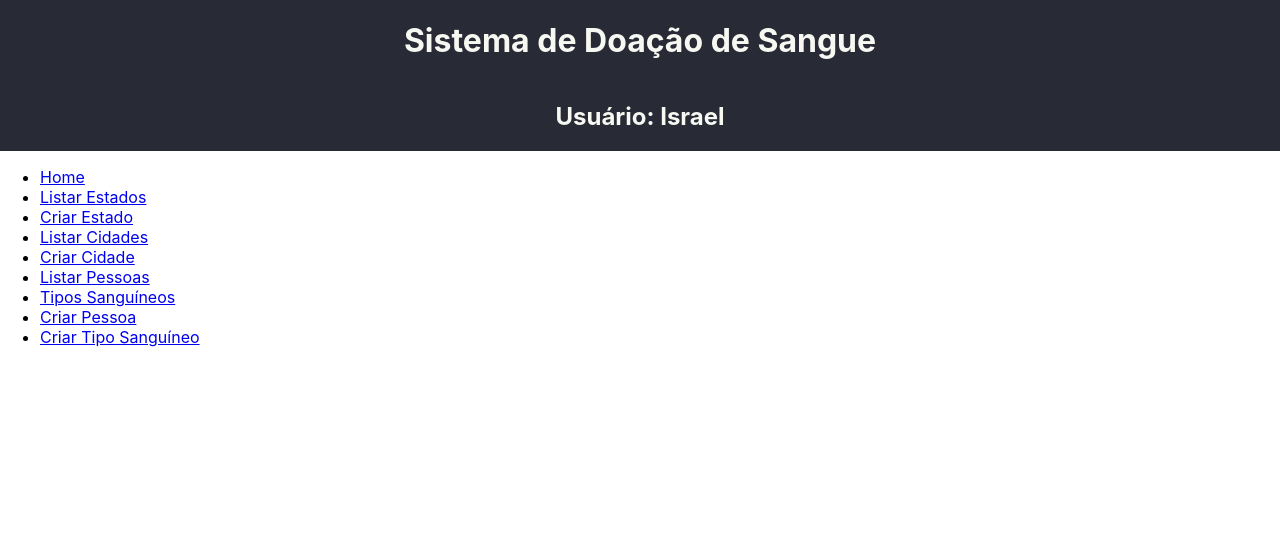
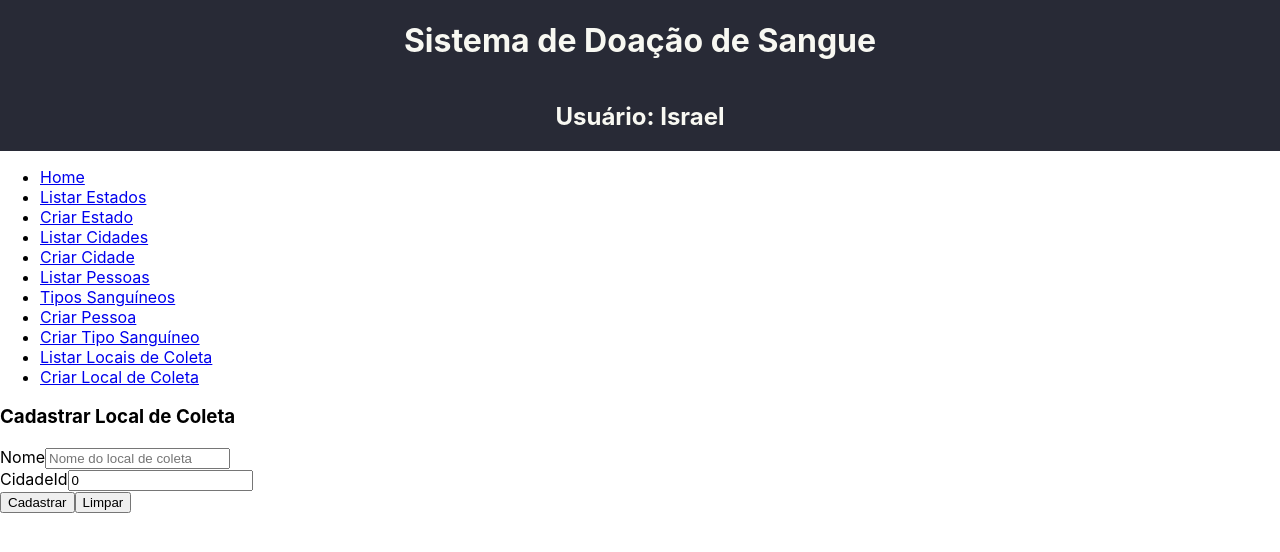
Before and after one commit to UFOP-CSI477/2022-01-atividades-imdoamaral, a React (Create React App) app in the folder Atividades/atividade-pratica-02/web/: page /locais-coleta/create in a window 1280 px wide. Shown: the top 552 px of the page. Built offline with nearby package versions, Linux system fonts and the light colour scheme; no server answers.

Commit message:
(react) Adiciona Create e List - Local Coleta

```diff
--- /dev/null
+++ b/Atividades/atividade-pratica-02/web/src/components/locais_coleta/CreateLocalColeta.tsx
@@ -0,0 +1,80 @@
+import { useEffect, useState } from "react";
+import { useNavigate } from "react-router-dom";
+import api from "../../services/api";
+import { CidadeModel } from "../cidades/ListCidades";
+
+const CreateLocalColeta = () => {
+
+    const navigate = useNavigate();
+
+    const [ nome, setNome ] = useState('');
+    const [ cidadeId, setCidadeId ] = useState(0);
+
+    const [ cidades, setCidades ] = useState<CidadeModel[]>([]);
+
+    useEffect(() => {
+        api.get('/cidades')
+            .then(response => {
+                setCidades(response.data);
+            });
+    });
+
+    const handleNewLocalColeta = async(event : React.FormEvent<HTMLFormElement>) => {
+
+        event.preventDefault();
+
+        const data = {
+            nome,
+            cidade_id: cidadeId
+        }
+
+        try {
+            await api.post('/locais-coleta', data);
+            navigate('/locais-coleta');
+
+        } catch (error) {
+            alert('Erro ao cadastrar o local de coleta.');
+            console.error(error);
+        }
+    }
+
+    return (
+
+        <div>
+            <h3>Cadastrar Local de Coleta</h3>
+
+            <form onSubmit={handleNewLocalColeta}>
+
+                <div>
+                    <label htmlFor="nome">Nome</label>
+                    <input
+                        type="text"
+                        name="nome"
+                        id="nome"
+                        value={nome}
+                        onChange={ event => setNome(event.target.value) }
+                        placeholder='Nome do local de coleta'
+                    />
+                </div>
+
+                <div>
+                    <label htmlFor="cidadeId">CidadeId</label>
+                    <input
+                        type="text"
+                        name="cidadeId"
+                        id="cidadeId"
+                        value={cidadeId}
+                        onChange={event => setCidadeId(parseInt(event.target.value))}
+                        placeholder='ID da cidade'
+                    />
+                </div>
+
+                <button type="submit">Cadastrar</button>
+                <button type="reset">Limpar</button>
+
+            </form>
+        </div>
+    )
+}
+
+export default CreateLocalColeta;
--- /dev/null
+++ b/Atividades/atividade-pratica-02/web/src/components/locais_coleta/ListLocaisColeta.tsx
@@ -0,0 +1,51 @@
+import { useEffect, useState } from "react";
+import api from "../../services/api";
+
+interface LocalColetaModel {
+    id: number;
+    nome: string;
+    cidade_id: number;
+}
+
+const ListLocaisColeta = () => {
+
+    const [ locaisColeta, setLocaisColeta ] = useState<LocalColetaModel[]>([]);
+
+    useEffect(() => {
+        api.get('/locais-coleta')
+            .then(response => {
+                setLocaisColeta(response.data);
+            });
+    });
+
+    return (
+
+        <div>
+
+            <table>
+
+                <thead>
+                    <tr>
+                        <th>Id</th>
+                        <th>Nome</th>
+                        <th>CidadeId</th>
+                    </tr>
+                </thead>
+
+                <tbody>
+                    { locaisColeta.map(item => (
+                        <tr>
+                            <td>{item.id}</td>
+                            <td>{item.nome}</td>
+                            <td>{item.cidade_id}</td>
+                        </tr>
+                    )) }
+                </tbody>
+
+            </table>
+
+        </div>
+    );
+}
+
+export default ListLocaisColeta;
--- a/Atividades/atividade-pratica-02/web/src/components/menu/Menu.tsx
+++ b/Atividades/atividade-pratica-02/web/src/components/menu/Menu.tsx
@@ -16,6 +16,8 @@ const Menu = () => {
                 <li><Link to='/tipos-sanguineos'>Tipos Sanguíneos</Link></li>
                 <li><Link to='/pessoas/create'>Criar Pessoa</Link></li>
                 <li><Link to='/tipos-sanguineos/create'>Criar Tipo Sanguíneo</Link></li>
+                <li><Link to='/locais-coleta'>Listar Locais de Coleta</Link></li>
+                <li><Link to='/locais-coleta/create'>Criar Local de Coleta</Link></li>
             </ul>
         </div>
     )
--- a/Atividades/atividade-pratica-02/web/src/routes.tsx
+++ b/Atividades/atividade-pratica-02/web/src/routes.tsx
@@ -9,6 +9,8 @@ import ListEstados from './components/estados/ListEstados';
 import ShowEstado from './components/estados/ShowEstado';
 import UpdateEstado from './components/estados/UpdateEstado';
 import Header from './components/header/Header';
+import CreateLocalColeta from './components/locais_coleta/CreateLocalColeta';
+import ListLocaisColeta from './components/locais_coleta/ListLocaisColeta';
 import CreatePessoa from './components/pessoas/CreatePessoa';
 import ListPessoas from './components/pessoas/ListPessoas';
 import CreateTipoSanguineo from './components/tipos_sanguineos/CreateTipoSanguineo';
@@ -37,6 +39,8 @@ const AppRoutes = () => {
                 <Route path='/tipos-sanguineos' element={<ListTipoSanguineos />} />
                 <Route path='/pessoas/create' element={<CreatePessoa />} />
                 <Route path='/tipos-sanguineos/create' element={<CreateTipoSanguineo />} />
+                <Route path='/locais-coleta' element={<ListLocaisColeta />} />
+                <Route path='/locais-coleta/create' element={<CreateLocalColeta />} />
 
             </Routes>
 
```
